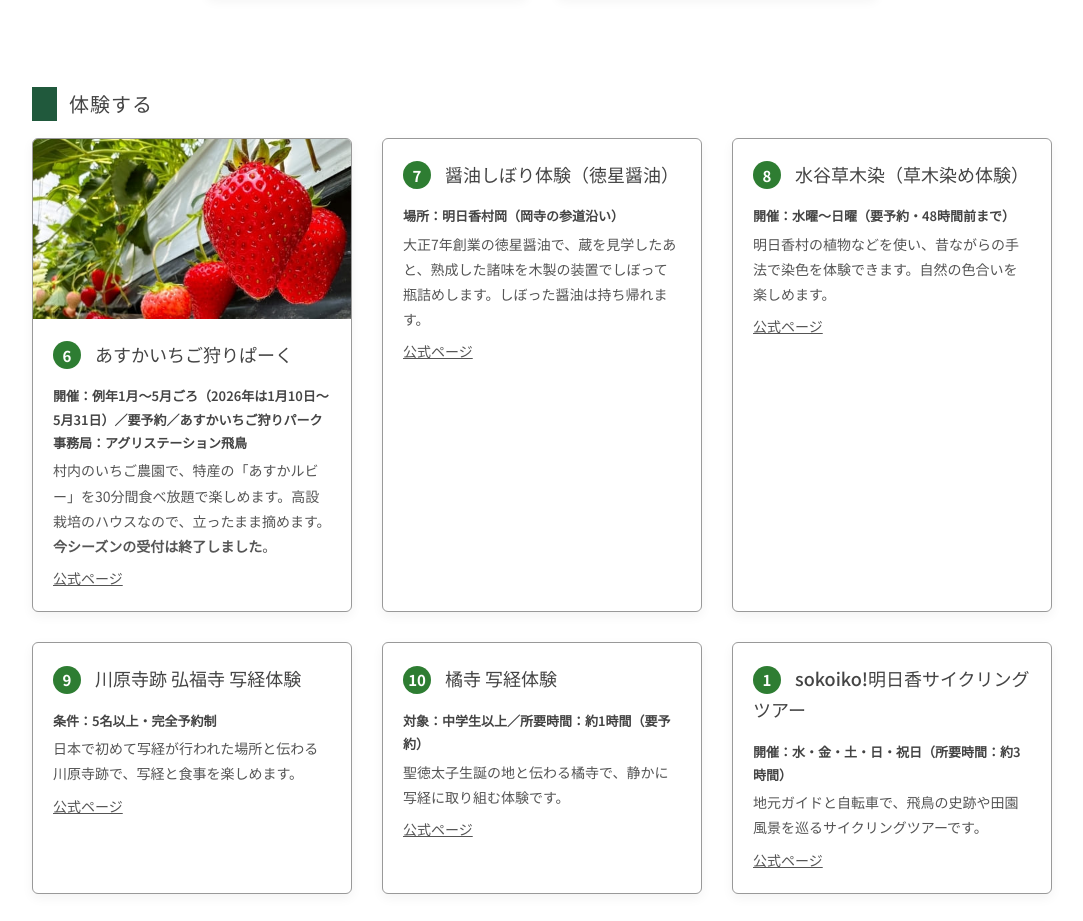
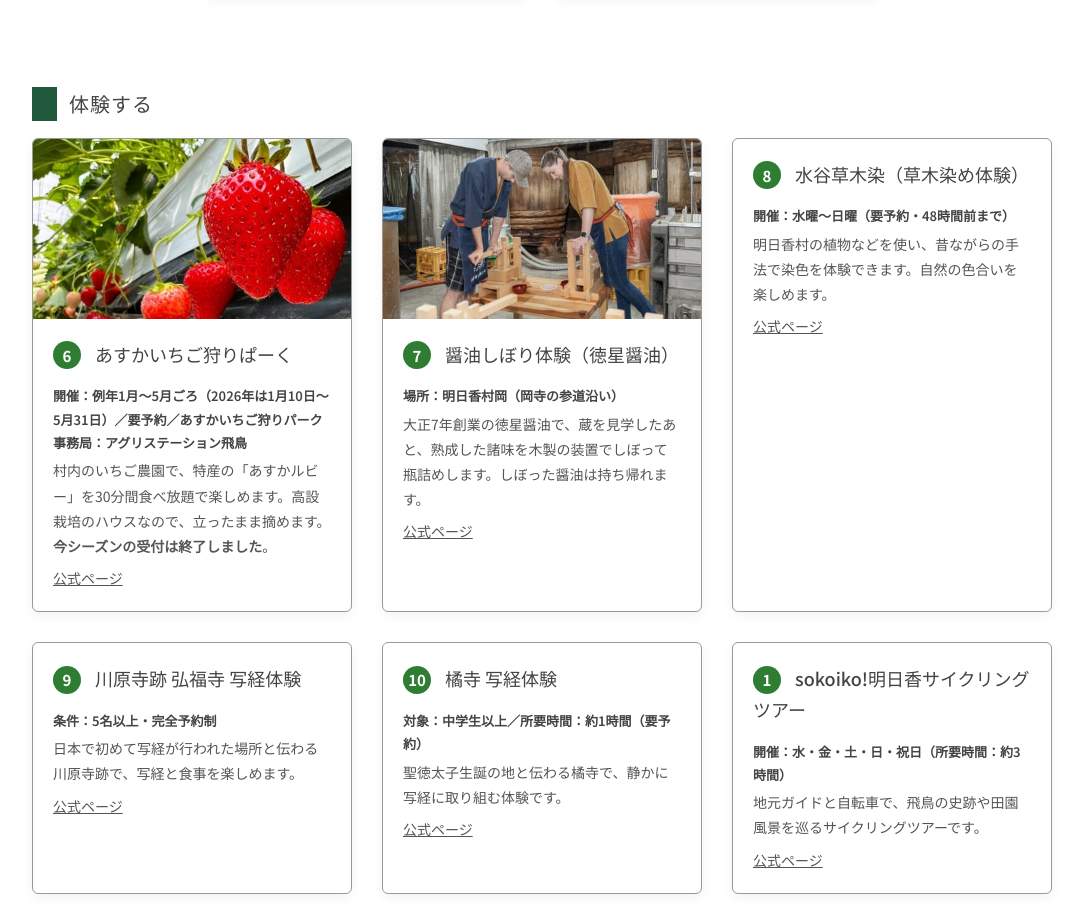
Before and after one commit to asuka-travel-guide/asuka-travel-guide.github.io, a plain HTML site: page activity.html in a window 1280 px wide. Shown: the part 1960-2881 px from the top of the page, without its empty margins (98-1181 px from the left). Drawn offline with Linux system fonts and the light colour scheme.

Commit message:
Add files via upload

```diff
--- a/activity.html
+++ b/activity.html
@@ -573,6 +573,7 @@
 
         <!-- 7 -->
         <a href="#activity-map" class="link-photo-card" id="shoyu-shibori" data-lat="34.47029" data-lng="135.82307">
+          <img src="images/activity/shoyu-shibori.jpg" alt="醤油しぼり体験" width="320" height="180" loading="lazy">
           <h3><span class="number experience">7</span> 醤油しぼり体験（徳星醤油）</h3>
           <p class="gourmet-comment"><span class="activity-meta">場所：明日香村岡（岡寺の参道沿い）</span>大正7年創業の徳星醤油で、蔵を見学したあと、熟成した諸味を木製の装置でしぼって瓶詰めします。しぼった醤油は持ち帰れます。</p>
           <div class="gourmet-link">
```
